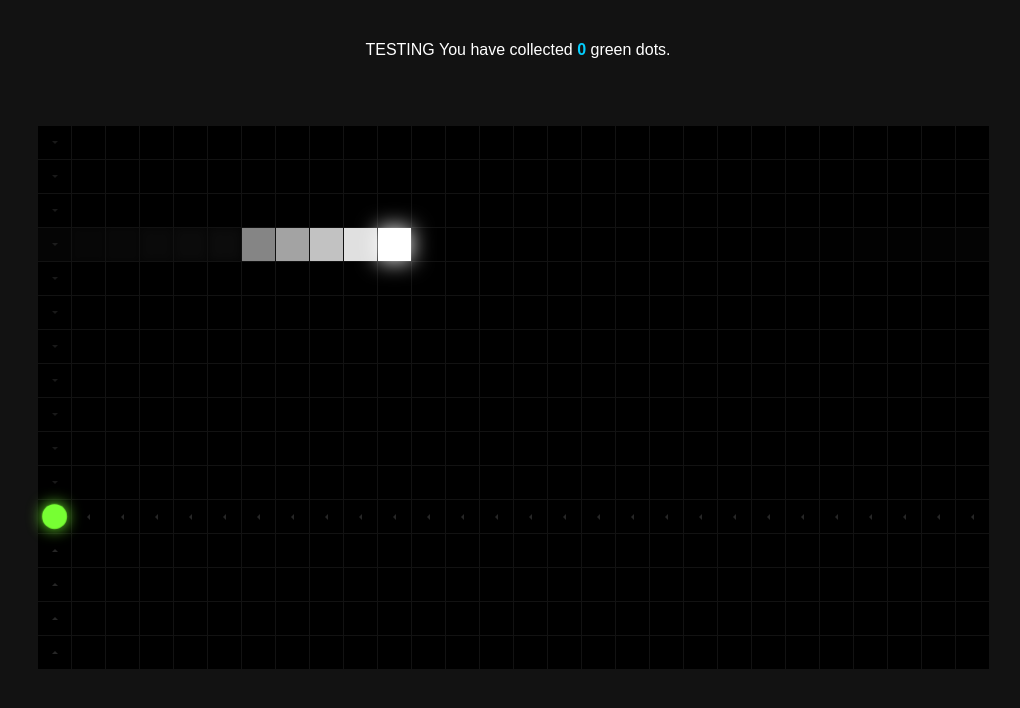
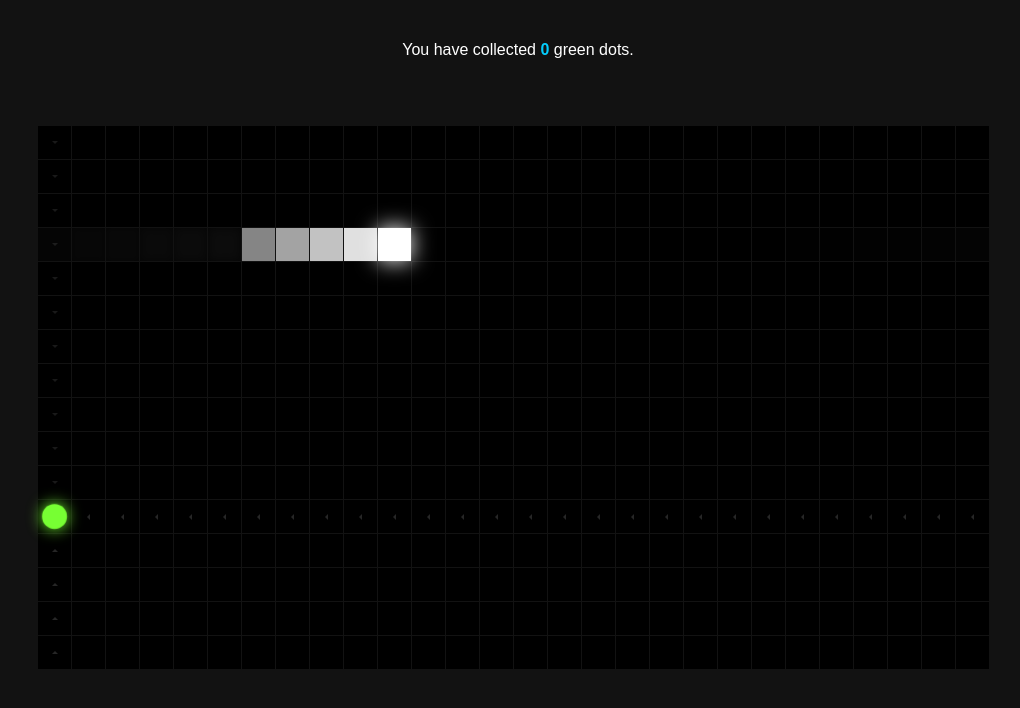
Before and after one commit to ross-allchorn/ross-allchorn.github.io, a plain HTML site: page docs/index.html in a window 1280 px wide. Shown: the whole page, without its empty margins (122-1142 px from the left). Drawn offline with Linux system fonts and the light colour scheme.

Commit message:
Removed Testing text.

```diff
--- a/docs/index.html
+++ b/docs/index.html
@@ -150,7 +150,7 @@ body {
   </head>
   <body>
     <div class="title">
-      TESTING You have collected
+      You have collected
       <div class="score">0</div>
       green dots.
     </div>
```
